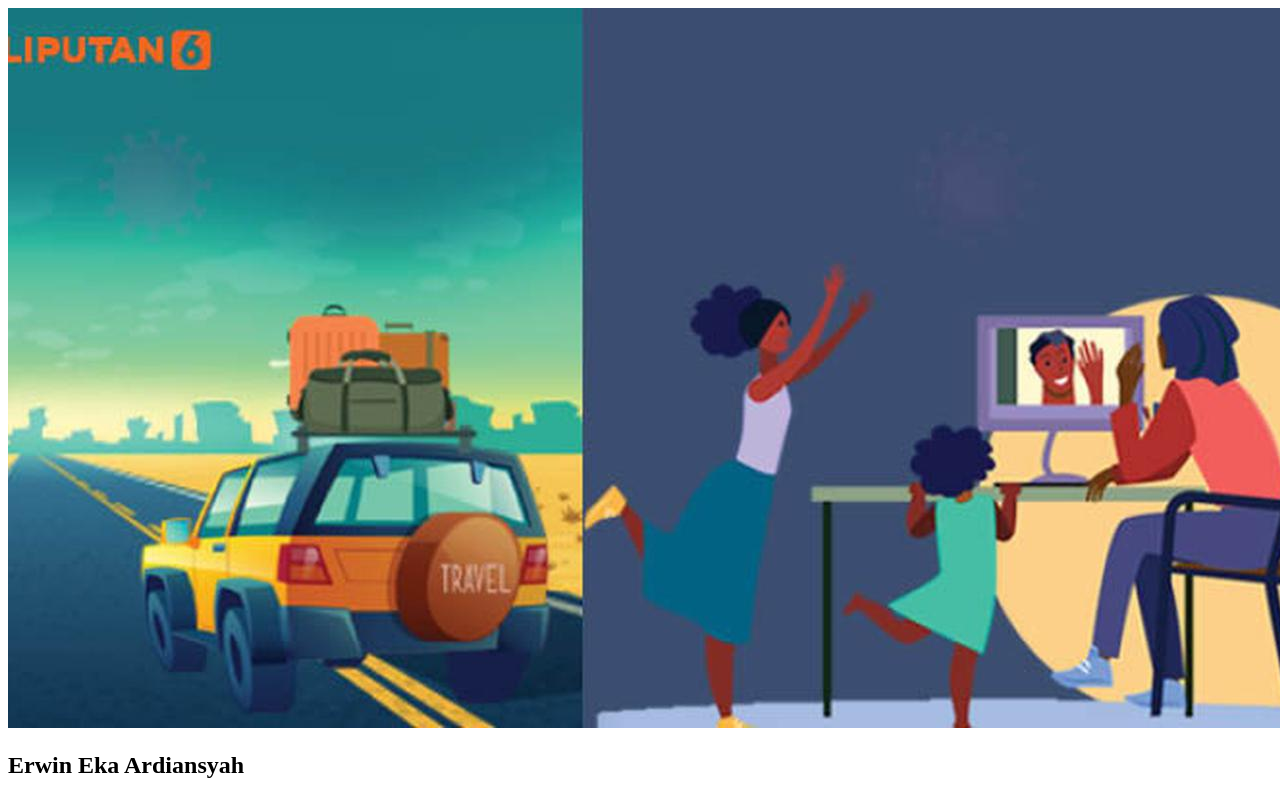
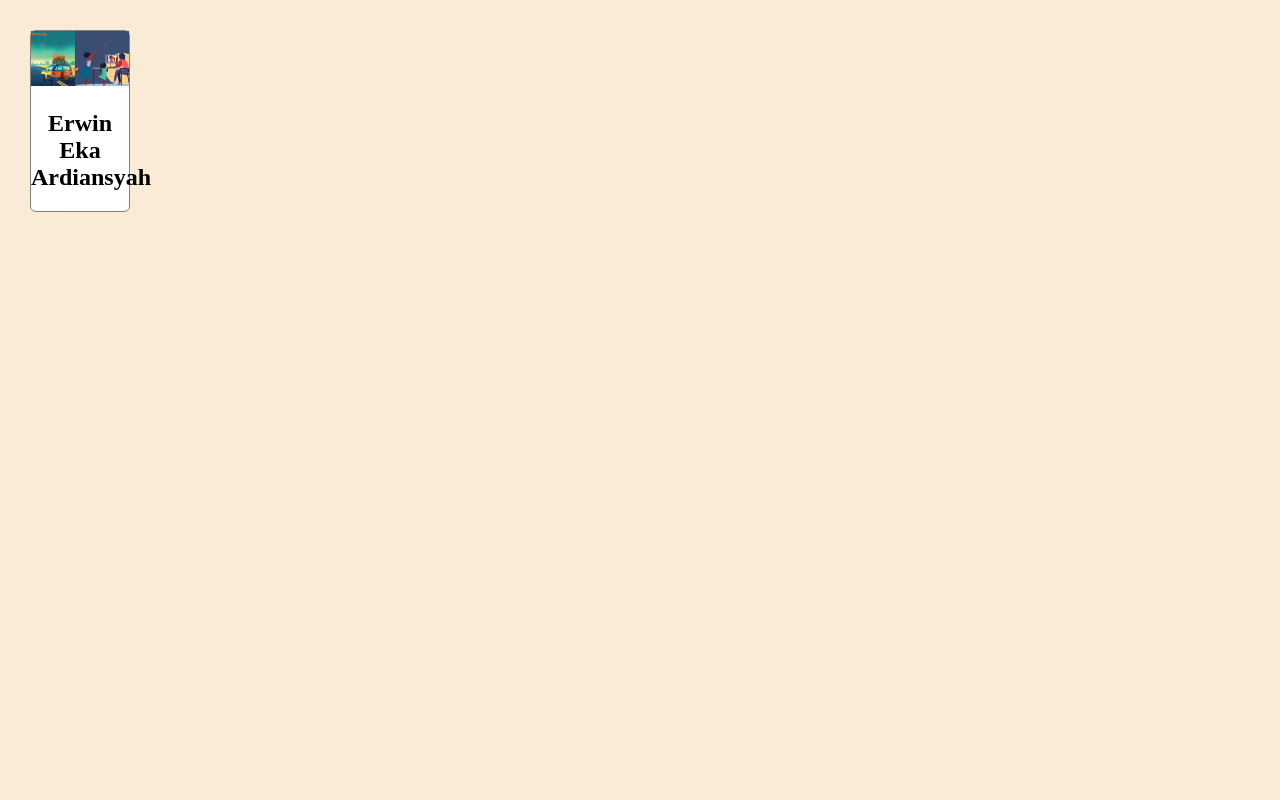
Before and after one commit to erwineka99/my-repo-from-remote, a plain HTML site: page index.html in a window 1280 px wide. Drawn offline with Linux system fonts and the light colour scheme.

Commit message:
added initial style

```diff
--- a/index.html
+++ b/index.html
@@ -1,10 +1,14 @@
 <!DOCTYPE html>
 <head>
-
+    <link rel="stylesheet" href="style.css">
 </head>
 
 <body>
-    <img src="images/banner.jpg" alt="profil image" />
-    <h2>Erwin Eka Ardiansyah</h2>
+    <div id="profile-container">
+        <img id="profile-image" src="images/banner.jpg" alt="profil image" />
+        <h2 id="profile-name">Erwin Eka Ardiansyah</h2>
+    </div>
+
+
 </body>
 </html>
--- /dev/null
+++ b/style.css
@@ -0,0 +1,21 @@
+body {
+    width: 100px;
+    margin: 30px;
+    background-color: antiquewhite;
+}
+
+#profile-container{
+    max-width: 300px;
+    background-color: white;
+    border: 1px solid gray;
+    border-radius: 6px;
+}
+
+#profile-image{
+    width: 100%;
+    height: auto;
+}
+
+#profile-name{
+    text-align: center;
+}
```
